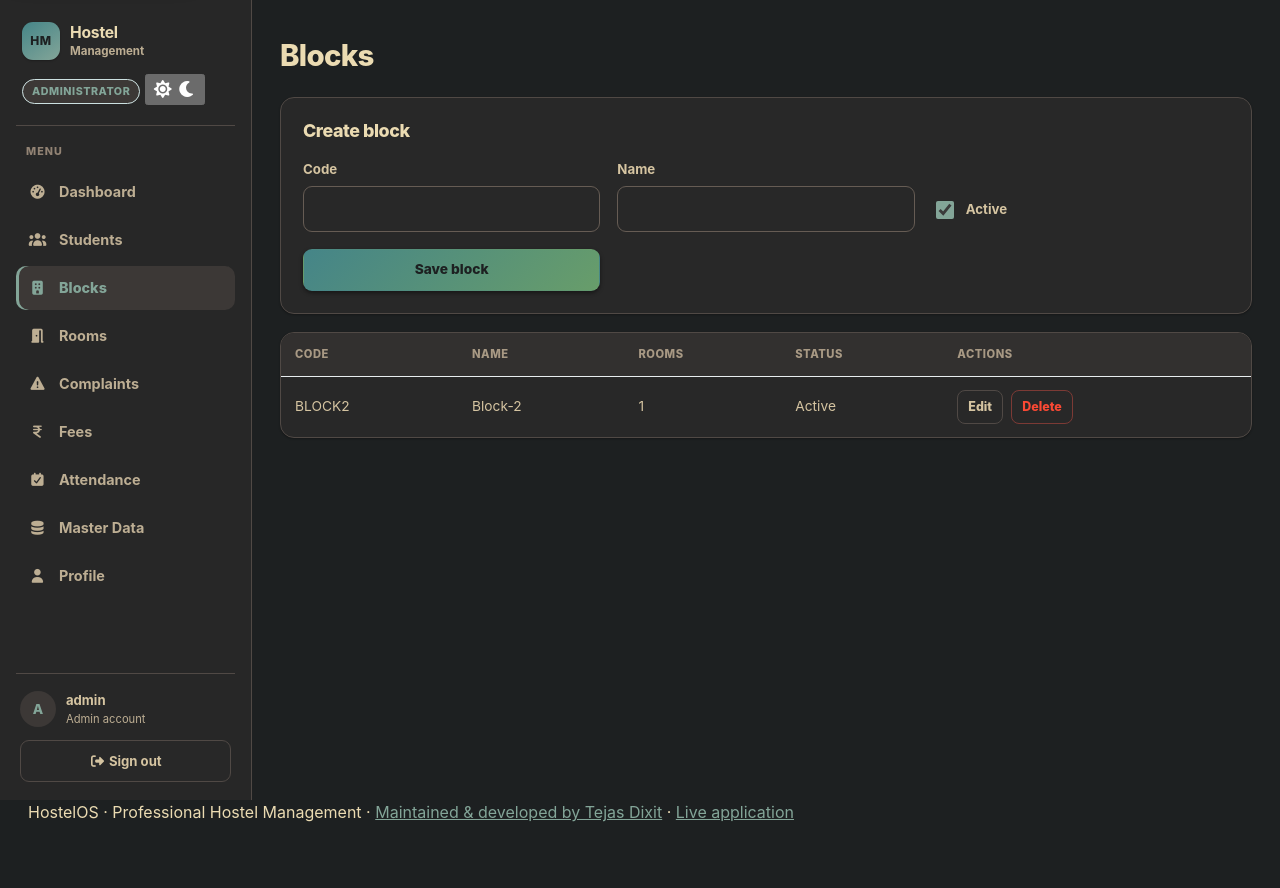
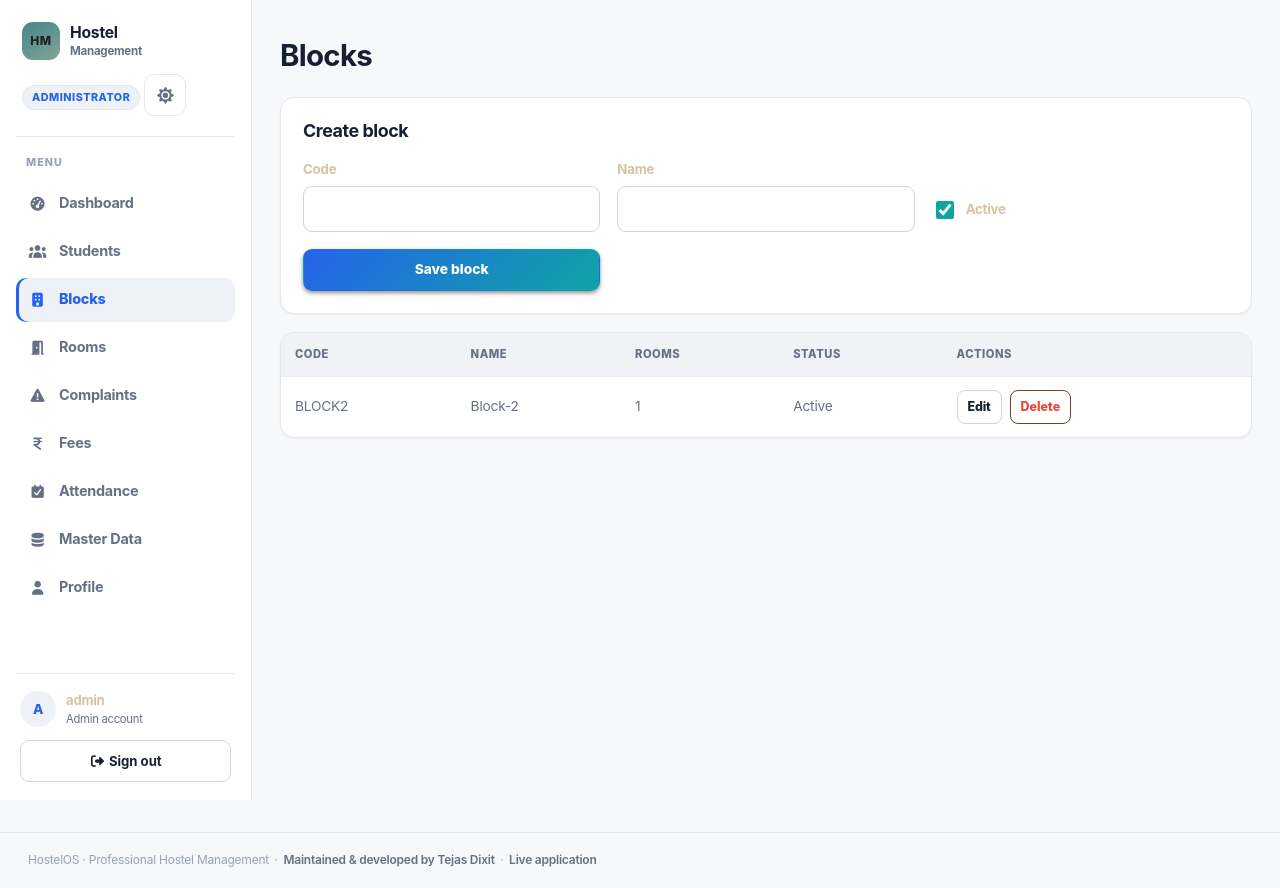
Before and after one commit to PANDATD/DES-Hostel-Mangment-, a Flask app: page /admin/blocks in a window 1280 px wide. Before the commit the page ends 822 px from the top, so only its background shows below. Run offline with Flask 3, Linux system fonts and the light colour scheme; a user stored in the database is signed in; data comes from the database, SQL or seed files in the repository; some libraries are stand-ins or nearby versions.

Commit message:
fix: serve HostelOS CSS without Tailwind build

```diff
--- a/app/static/app.css
+++ b/app/static/app.css
@@ -372,26 +372,106 @@ details.card > form { padding: 22px; }
   white-space: nowrap !important; border: 0 !important;
 }
 
-/* Gruvbox hard-dark overrides */
-body { background: var(--bg); }
-.sidebar, .mobile-header { background: rgba(40, 40, 40, .98); }
-.guest { background: radial-gradient(circle at 12% 0, #32302f 0, transparent 34%), var(--bg); }
-.brand-mark { color: #1d2021; }
-.role-pill { background: #3c3836; color: #83a598; }
-.nav-link:hover { background: #3c3836; color: #83a598; }
-.nav-link.active { background: #3c3836; color: #83a598; box-shadow: inset 3px 0 0 #83a598; }
-.logout-button, .secondary { background: #282828; color: #d5c4a1; }
-.logout-button:hover { background: #3c2423; color: #fb4934; }
-input, select, textarea { background: #282828; color: #ebdbb2; }
-input:hover, select:hover, textarea:hover { border-color: #7c6f64; }
-input:disabled, select:disabled, textarea:disabled { background: #3c3836; color: #928374; }
-table th { background: #32302f; color: #a89984; }
-tbody tr:hover td { background: #2d2d2d; }
-.three > div { background: #32302f; border-color: #504945; color: #bdae93; }
-.card:hover { border-color: #665c54; }
-.account-avatar { background: #3c3836; color: #83a598; }
-.quick-actions .secondary:hover { background: #3c3836; color: #83a598; }
-.menu-toggle:hover { background: #3c3836; }
-.flash.success { background: #3b3f25; color: #b8bb26; }
-.flash.error, .flash.danger { background: #3c2423; color: #fb4934; }
-.flash.warning { background: #3d3420; color: #fabd2f; }
+
+
+/* HostelOS design tokens: Day */
+:root {
+  color-scheme: light;
+  --bg: #F7F8FA;
+  --surface: #FFFFFF;
+  --surface-soft: #F0F2F5;
+  --surface-muted: #F0F2F5;
+  --text: #172033;
+  --text-soft: #667085;
+  --text-faint: #98A2B3;
+  --border: #E4E7EC;
+  --border-strong: #D0D5DD;
+  --brand: #2563EB;
+  --brand-2: #0EA5A4;
+  --brand-3: #EEF2F6;
+  --success: #12B76A;
+  --success-soft: #ECFDF3;
+  --danger: #F04438;
+  --danger-soft: #FEF3F2;
+  --warning: #F79009;
+  --warning-soft: #FFFAEB;
+  --shadow-sm: 0 1px 2px rgba(16,24,40,0.05);
+  --shadow: 0 4px 12px rgba(16,24,40,0.08);
+  --shadow-lg: 0 12px 28px rgba(16,24,40,0.12);
+}
+
+/* HostelOS design tokens: Night */
+html.dark {
+  color-scheme: dark;
+}
+html.dark {
+  --bg: #101828;
+  --surface: #182230;
+  --surface-soft: #202B3A;
+  --surface-muted: #202B3A;
+  --text: #F2F4F7;
+  --text-soft: #98A2B3;
+  --text-faint: #667085;
+  --border: #344054;
+  --border-strong: #475467;
+  --brand: #60A5FA;
+  --brand-2: #2DD4BF;
+  --brand-3: #202B3A;
+  --success: #32D583;
+  --success-soft: #123A2A;
+  --danger: #F97066;
+  --danger-soft: #3B1E1C;
+  --warning: #FDB022;
+  --warning-soft: #3A2C12;
+  --shadow-sm: 0 1px 2px rgba(0,0,0,.24);
+  --shadow: 0 4px 12px rgba(0,0,0,.30);
+  --shadow-lg: 0 12px 28px rgba(0,0,0,.42);
+}
+
+/* Token-driven component surfaces */
+body { background: var(--bg); color: var(--text); font-family: var(--font-sans); font-size: .9375rem; letter-spacing: -.015em; }
+h1, h2, h3 { color: var(--text); font-weight: 700; }
+p, td { color: var(--text-soft); }
+a { color: var(--brand); }
+.sidebar, .mobile-header { background: color-mix(in srgb, var(--surface) 96%, transparent); border-color: var(--border); }
+.brand, .brand:hover { color: var(--text); }
+.brand-text small, .muted { color: var(--text-soft); }
+.role-pill, .account-avatar { background: var(--brand-3); color: var(--brand); border-color: var(--border); }
+.nav-link { color: var(--text-soft); }
+.nav-link:hover, .nav-link.active { background: var(--brand-3); color: var(--brand); }
+.nav-link.active { box-shadow: inset 3px 0 0 var(--brand); }
+.card { background: var(--surface); border-color: var(--border); box-shadow: var(--shadow-sm); }
+.card:hover { border-color: var(--border-strong); }
+.metrics strong { color: var(--text); }
+input, select, textarea, .secondary, .logout-button { background: var(--surface); color: var(--text); border-color: var(--border-strong); }
+input:disabled, select:disabled, textarea:disabled { background: var(--surface-soft); color: var(--text-faint); }
+input:focus, select:focus, textarea:focus { border-color: var(--brand); box-shadow: 0 0 0 3px color-mix(in srgb, var(--brand) 16%, transparent); }
+.primary { background: linear-gradient(135deg, var(--brand), var(--brand-2)); color: #fff; }
+.primary:hover { color: #fff; }
+.secondary:hover { background: var(--brand-3); color: var(--brand); border-color: var(--brand); }
+table th { background: var(--surface-soft); color: var(--text-soft); }
+tbody tr:hover td { background: var(--surface-soft); }
+.three > div { background: var(--surface-soft); border-color: var(--border); color: var(--text-soft); }
+.flash.success { background: var(--success-soft); color: var(--success); border-color: color-mix(in srgb, var(--success) 28%, var(--border)); }
+.flash.error, .flash.danger { background: var(--danger-soft); color: var(--danger); border-color: color-mix(in srgb, var(--danger) 28%, var(--border)); }
+.flash.warning { background: var(--warning-soft); color: var(--warning); border-color: color-mix(in srgb, var(--warning) 28%, var(--border)); }
+.status-resolved, .status-paid { background: var(--success-soft); color: var(--success); }
+.status-open, .status-pending, .status-unpaid, .status-partial { background: var(--warning-soft); color: var(--warning); }
+.status-in-progress { background: color-mix(in srgb, var(--brand-2) 12%, var(--surface)); color: var(--brand-2); }
+.guest { background: radial-gradient(circle at 12% 0, color-mix(in srgb, var(--brand-2) 10%, transparent) 0, transparent 34%), var(--bg); }
+.menu-toggle:hover { background: var(--surface-soft); }
+.menu-toggle span { background: var(--text); }
+.sidebar-backdrop { background: rgba(16,24,40,.52); }
+.site-footer { margin-top: 32px; padding-top: 18px; border-top: 1px solid var(--border); color: var(--text-faint); font-size: .75rem; }
+.site-footer a { color: var(--text-soft); text-decoration: none; font-weight: 600; }
+.site-footer a:hover { color: var(--brand); }
+.theme-toggle { min-width: 42px; min-height: 42px; display: inline-grid; place-items: center; border: 1px solid var(--border); border-radius: .625rem; background: var(--surface); color: var(--text-soft); cursor: pointer; }
+.theme-toggle:hover { color: var(--brand); border-color: var(--brand); background: var(--brand-3); }
+.theme-toggle .theme-dark-icon { display: none; }
+html.dark .theme-toggle .theme-light-icon { display: none; }
+html.dark .theme-toggle .theme-dark-icon { display: inline-block; }
+@media (max-width: 899px) { .theme-toggle { margin-right: 6px; } }
+
+
+.brand-logo { object-fit: cover; padding: 0; background: transparent; box-shadow: none; }
+.site-footer .content-inner { display: flex; flex-wrap: wrap; align-items: center; gap: .35rem; }
```
